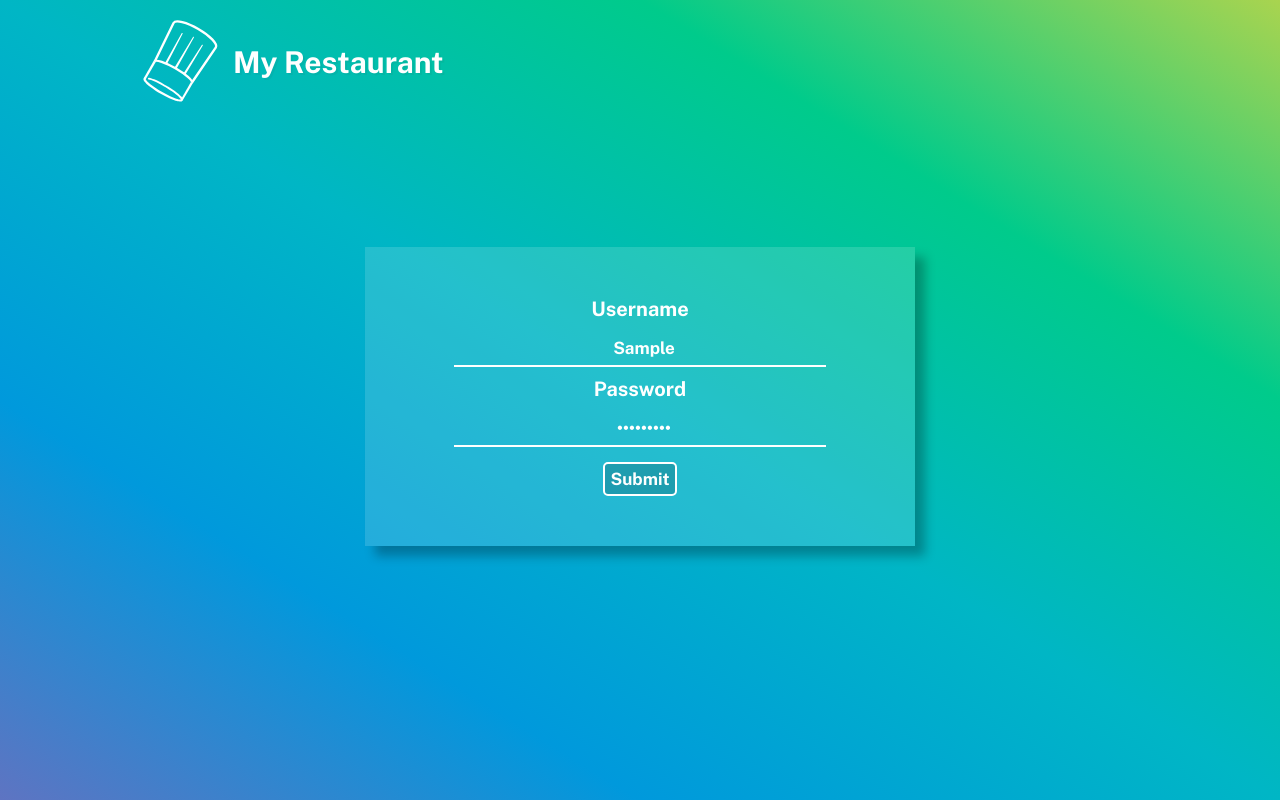
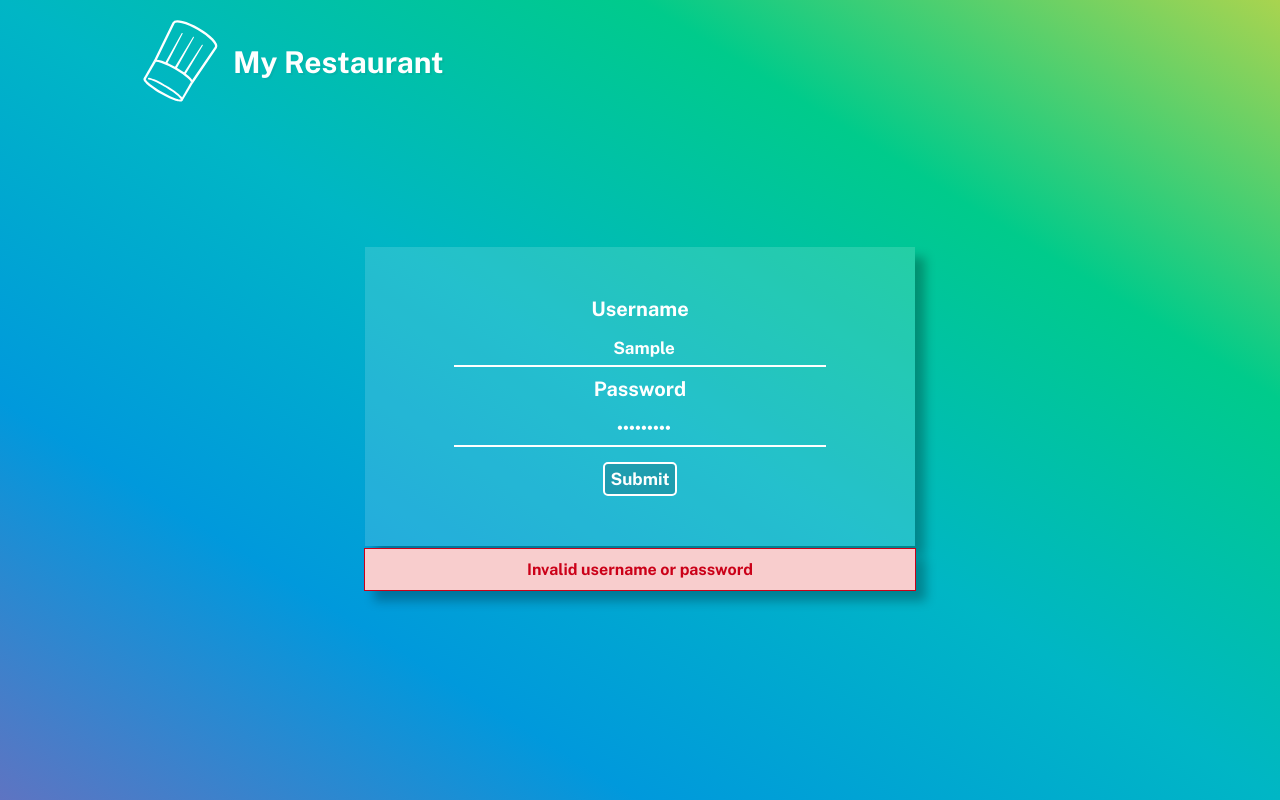
Before and after one commit to CodecoolGlobal/el-proyecte-grande-sprint-5-java-LordBrutal, a React (Create React App) app in the folder src/frontend/myrestaurantapp/: page /login in a window 1280 px wide. Both pictures are taken after typing "Sample", "Sample123" into the empty fields and a click on the button "Submit". Built offline with nearby package versions, Linux system fonts and the light colour scheme; no server answers.

Commit message:
feat: if login was unsuccessful, handle it and display message

```diff
--- a/src/frontend/myrestaurantapp/src/App.css
+++ b/src/frontend/myrestaurantapp/src/App.css
@@ -327,3 +327,13 @@ option {
 .storage-table tr:nth-child(even) {
     background-color: #83bfbe;
 }
+.user-login-error{
+    width: 550px;
+    margin: 2px auto;
+    background-color: #f8cdcd;
+    border: 1px solid #cb0018;
+    text-align: center;
+    box-shadow: 10px 10px 10px rgba(0, 0, 0, 0.27);
+    font-size: 8px;
+    color: #cb0018;
+}
--- a/src/frontend/myrestaurantapp/src/pages/Login.js
+++ b/src/frontend/myrestaurantapp/src/pages/Login.js
@@ -12,6 +12,7 @@ function Login() {
     });
 
     const [formData, updateFormData] = React.useState(initialFormData);
+    const [loginResult, setLoginResult] = React.useState(false)
 
     const handleChange = (e) => {
         updateFormData({
@@ -20,11 +21,17 @@ function Login() {
         });
     };
 
-    const handleSubmit = (e) => {
+    const handleSubmit = async (e) => {
         e.preventDefault()
-        login(formData.username, formData.password).then(r => history('/'))
+        const loginStatus = await login(formData.username, formData.password)
+        if (loginStatus){
+            history('/')
+        }else {
+            setLoginResult(true)
+            setTimeout( funt => {setLoginResult(false)}, 3000);
+        }
+
     };
-
     return (
         <div>
             <div className="form-container animation-show">
@@ -41,6 +48,9 @@ function Login() {
                     <br/>
                     <button className="submit-button" onClick={handleSubmit}>Submit</button>
                 </div>
+                {loginResult && <div className="user-login-error animation-show">
+                    <h1>Invalid username or password</h1>
+                </div>}
             </div>
         </div>
     );
--- a/src/frontend/myrestaurantapp/src/services/AuthService.js
+++ b/src/frontend/myrestaurantapp/src/services/AuthService.js
@@ -3,6 +3,7 @@ import axios from "axios";
 const API_URL = "http://localhost:8080/api"
 
 const login = async(username, password) => {
+    let loginSuccess;
     const params = new URLSearchParams()
     params.append('username', username)
     params.append('password', password)
@@ -16,9 +17,12 @@ const login = async(username, password) => {
         .then(response => {
             if (response.data.access_token) {
                 localStorage.setItem("access_token", JSON.stringify(response.data.access_token));
+                loginSuccess =  true;
             }
-            // return response.data;
+        }).catch(error => {
+            loginSuccess = false
         });
+    return loginSuccess;
 }
 const logout = () => {
     localStorage.removeItem("access_token");
```
